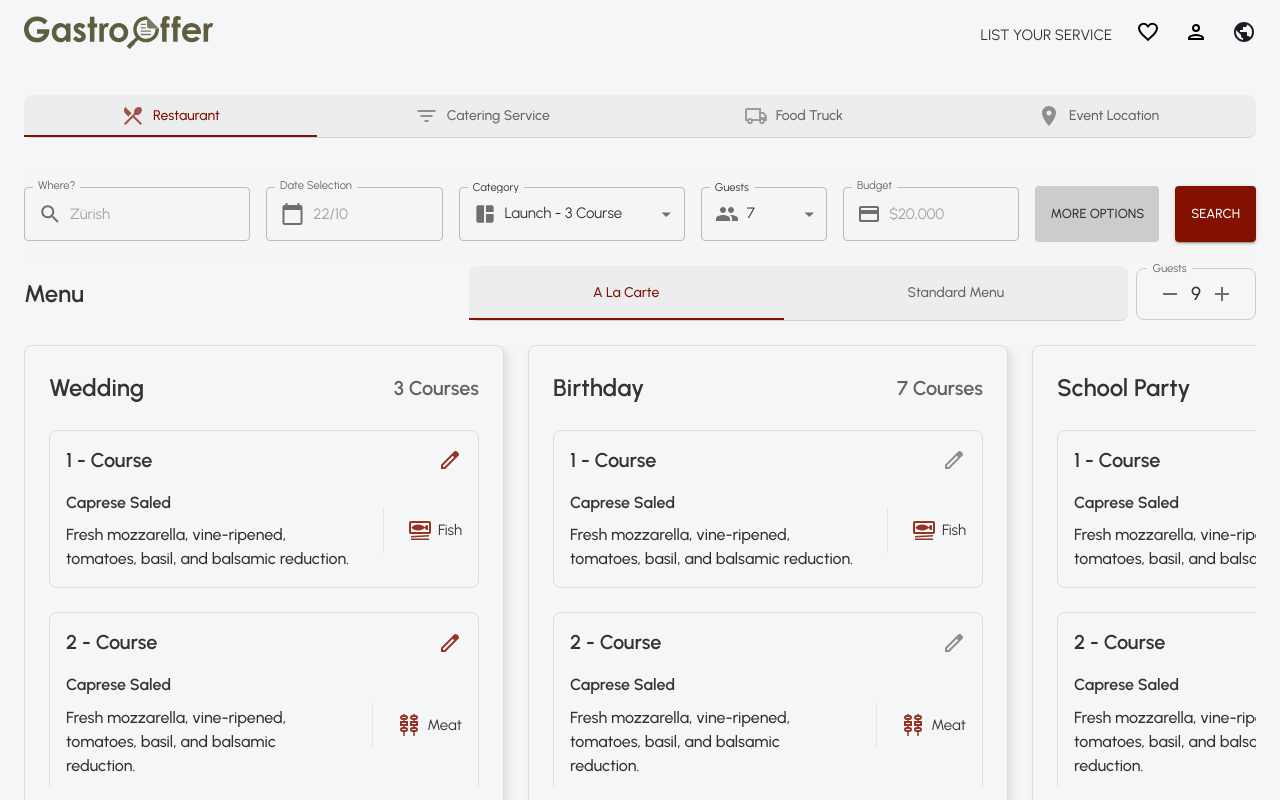
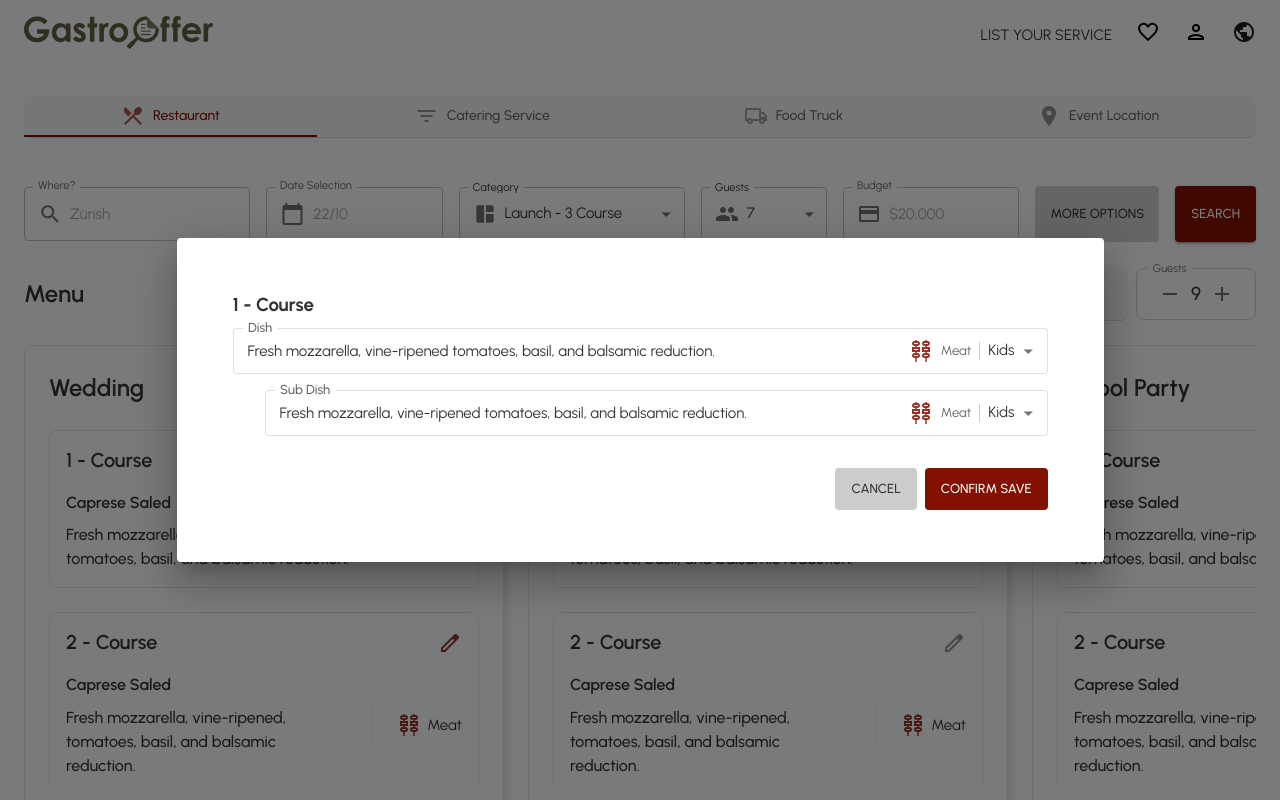
Before and after one commit to rafuj/gastro, a Next.js app: page / in a window 1280 px wide. Shown: the top 800 px of the page. Built offline with nearby package versions, Linux system fonts and the light colour scheme.

Commit message:
dropdown issue fixed

```diff
--- a/src/page-component/components/DishEditModal.jsx
+++ b/src/page-component/components/DishEditModal.jsx
@@ -7,7 +7,6 @@ import {
 	DialogContent,
 	MenuItem,
 	Select,
-	TextField,
 	Typography,
 } from "@mui/material";
 import React from "react";
@@ -16,7 +15,7 @@ const DishCard = ({ icon, kidsIcon, dishlist }) => {
 	return (
 		<Box sx={{ display: "flex", alignItems: "center", marginY: 1 }}>
 			<Card variant="outlined" sx={{ width: "100%", padding: 0 }}>
-				<Box
+				{/* <Box
 					sx={{
 						display: "flex",
 						justifyContent: "space-between",
@@ -92,6 +91,113 @@ const DishCard = ({ icon, kidsIcon, dishlist }) => {
 							))}
 						</Select>
 					</Box>
+				</Box> */}
+				<Box
+					sx={{
+						display: "flex",
+						justifyContent: "space-between",
+						alignItems: "center",
+					}}
+				>
+					<Box
+						sx={{
+							width: "0",
+							flexGrow: 1,
+						}}
+					>
+						<Select
+							value={activeDish} // controlled value
+							onChange={(e) => setActiveDish(e.target.value)}
+							displayEmpty
+							variant="outlined"
+							sx={{
+								width: "100%",
+								position: "relative",
+								zIndex: 1,
+								"& .MuiOutlinedInput-notchedOutline": {
+									border: "none", // Removes default border
+								},
+								"& .MuiSelect-select": {
+									padding: "10px 14px", // Adjust padding for appearance
+								},
+							}}
+							renderValue={(selected) =>
+								selected ? (
+									<Box sx={{ display: "flex", alignItems: "center" }}>
+										<Typography flexGrow={1}>
+											{selected.description}
+										</Typography>
+										{selected.icon && (
+											<Box
+												sx={{
+													display: "flex",
+													alignItems: "center",
+													mr: 1,
+												}}
+											>
+												{selected.icon}
+											</Box>
+										)}
+										<Typography variant="body2" color="textSecondary">
+											{selected.tag}
+										</Typography>
+										<Box
+											sx={{
+												width: "1px",
+												background: "#cccccc",
+												height: "18px",
+												mx: 1,
+											}}
+										/>
+										{selected.dishName}
+										{selected.kidsIcon && (
+											<Box sx={{ ml: 2 }}>{selected.kidsIcon}</Box>
+										)}
+									</Box>
+								) : (
+									"Select a dish"
+								)
+							}
+						>
+							{/* List of dishes with icon, tag, and kids icon */}
+							{dishlist.map((item) => (
+								<MenuItem key={item.dishName} value={item}>
+									<Box sx={{ display: "flex", alignItems: "center" }}>
+										{item.icon && (
+											<Box
+												sx={{
+													display: "flex",
+													alignItems: "center",
+													mr: 1,
+												}}
+											>
+												{item.icon}
+											</Box>
+										)}
+										<Typography
+											variant="body2"
+											color="textSecondary"
+											sx={{ mr: 1 }}
+										>
+											{item.tag}
+										</Typography>
+										<Box
+											sx={{
+												width: "1px",
+												background: "#cccccc",
+												height: "18px",
+												mx: 1,
+											}}
+										/>
+										<Typography>{item.description}</Typography>
+										{item.kidsIcon && (
+											<Box sx={{ ml: 2 }}>{item.kidsIcon}</Box>
+										)}
+									</Box>
+								</MenuItem>
+							))}
+						</Select>
+					</Box>
 				</Box>
 			</Card>
 		</Box>
@@ -158,7 +264,7 @@ const DishEditModal = ({ open, setOpen }) => {
 									tag: "Meat",
 								},
 								{
-									dishName: "Salad Caprese",
+									dishName: "Adults",
 									description:
 										"Vine-ripened tomatoes, basil, and balsamic reduction.",
 									icon: menuicons.meat,
--- a/src/page-component/components/MenuContent.jsx
+++ b/src/page-component/components/MenuContent.jsx
@@ -233,7 +233,8 @@ export const MenuContent = ({ disabledBtn }) => {
 					))}
 				</Stack>
 			</Box>
-			<DishEditModal open={open} setOpen={setOpen} />
+			{/* <DishEditModal open={open} setOpen={setOpen} /> */}
+			<DishEditModal open={true} setOpen={setOpen} />
 		</Box>
 	);
 };
```
